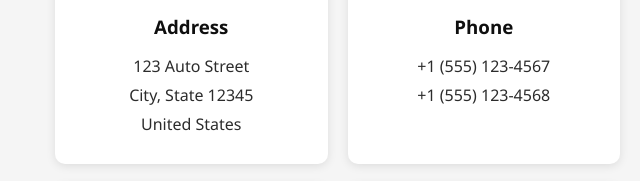
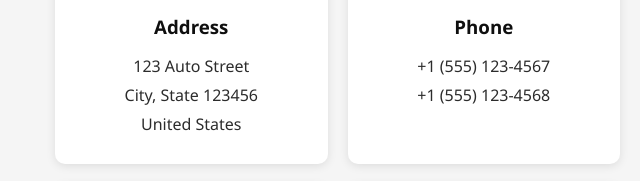
Before and after one commit to karthickr6363-hub/auto-mobiles-website, a plain HTML site: page contact.html in a window 1280 px wide. Shown: the part 545-726 px from the top of the page, 0-640 px from the left. Drawn offline with Linux system fonts and the light colour scheme.

Commit message:
add the num

```diff
--- a/contact.html
+++ b/contact.html
@@ -84,7 +84,7 @@
                                 <i class="fas fa-map-marker-alt"></i>
                             </div>
                             <h3>Address</h3>
-                            <p>123 Auto Street<br>City, State 12345<br>United States</p>
+                            <p>123 Auto Street<br>City, State 123456<br>United States</p>
                         </div>
                         <div class="contact-info-card">
                             <div class="contact-icon">
```
